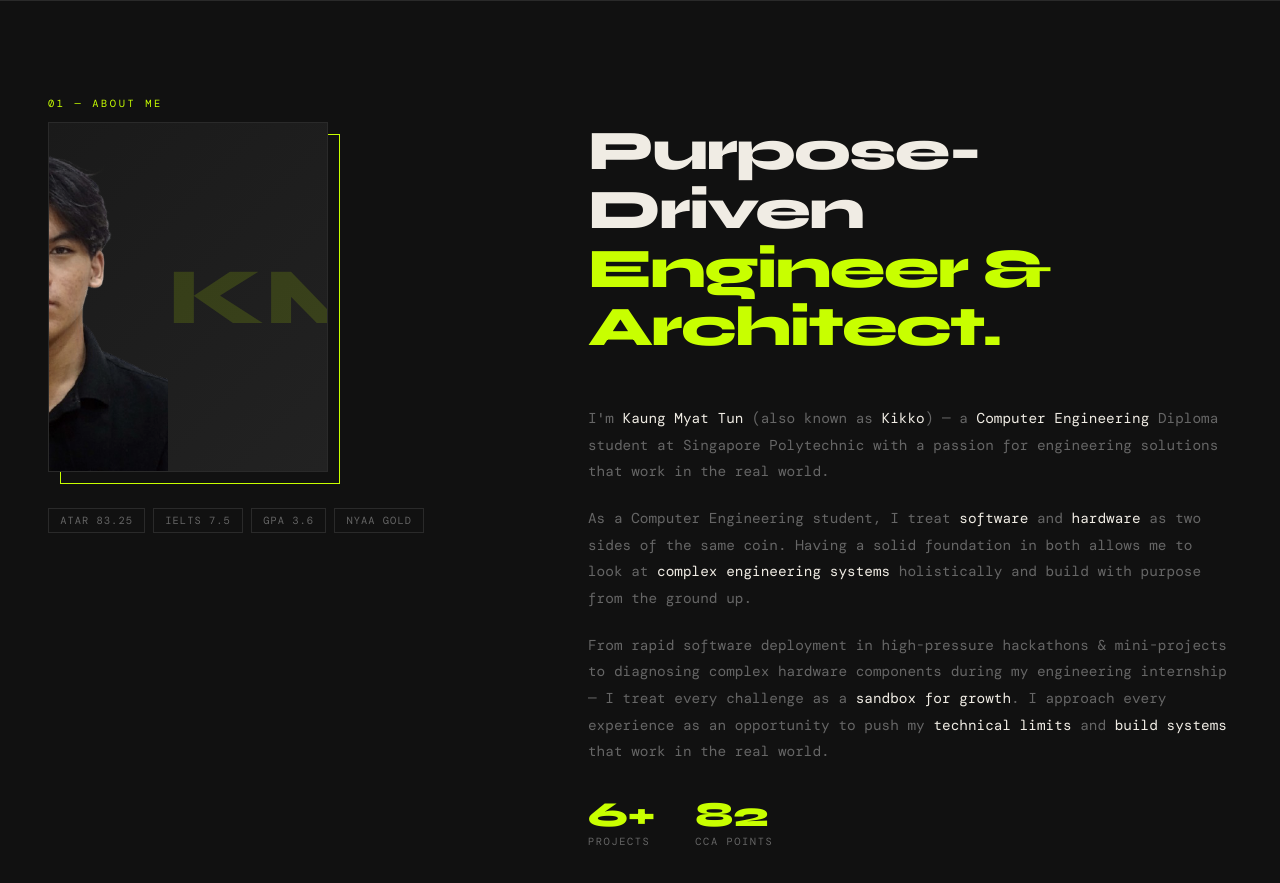
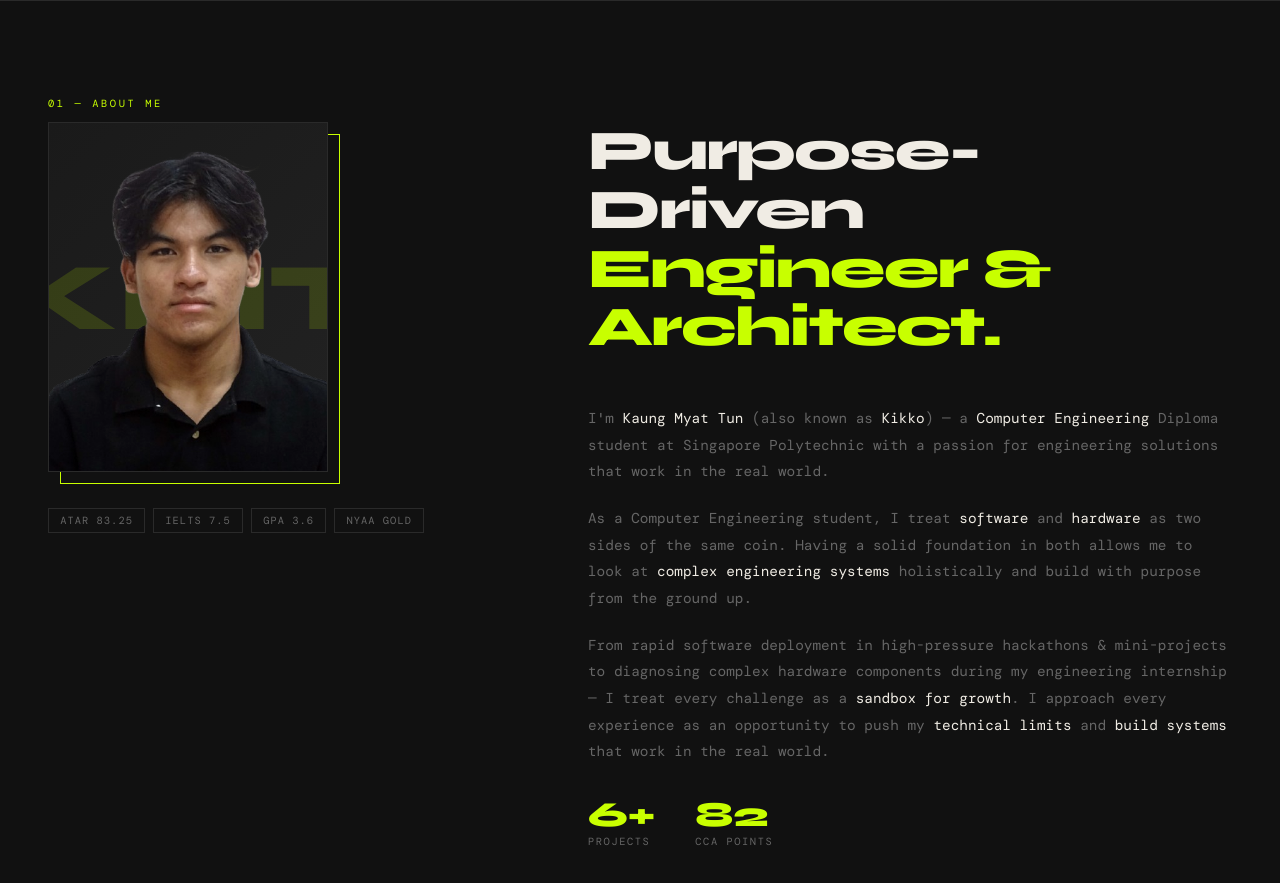
Before and after one commit to KiksXD/portfolio, a React (Vite) app: page / in a window 1280 px wide. Shown: the part 800-1683 px from the top of the page. Built offline with nearby package versions, Linux system fonts and the light colour scheme; a web font is replaced by a local one.

Commit message:
about img 5

```diff
--- a/src/components/About.css
+++ b/src/components/About.css
@@ -9,23 +9,39 @@
 
 .about-img-placeholder {
     position: relative;
-  z-index: 1;
     width: 280px;
     height: 350px;
+    overflow: hidden;
     background: linear-gradient(135deg, #1a1a1a 0%, #222 100%);
+}
+
+.placeholder-text {
+    position: absolute;
+    inset: 0;
+
     display: flex;
+    justify-content: center;
     align-items: center;
-  justify-content: center;
-  border: 1px solid var(--border);
-  overflow: hidden;
+
+    font-family: var(--font-display);
+    font-size: 6rem;
+    font-weight: 800;
+    color: rgba(200,255,0,.15);
+
+    z-index: 1;
+    pointer-events: none;
 }
 
 .about-img {
+    position: relative;
+    z-index: 2;
+
     width: 100%;
     height: 100%;
-    display: block;
+
     object-fit: cover;
     object-position: center;
+
     filter: grayscale(20%) contrast(1.1);
 }
 
--- a/src/components/About.jsx
+++ b/src/components/About.jsx
@@ -31,8 +31,8 @@
         <div className="about-img-wrap reveal">
           <div className="about-img-frame">
             <div className="about-img-placeholder">
-              <img src={profilePhoto} alt="Profile" className="about-img"/>
-              <span>KMT</span>
+              <div className="placeholder-text">KMT</div>
+              <img src={profilePhoto} alt="KMT" className="about-img" />
             </div>
           </div>
           <div className="about-badges">
```
Lines whose indentation alone changed are shown as unchanged.
